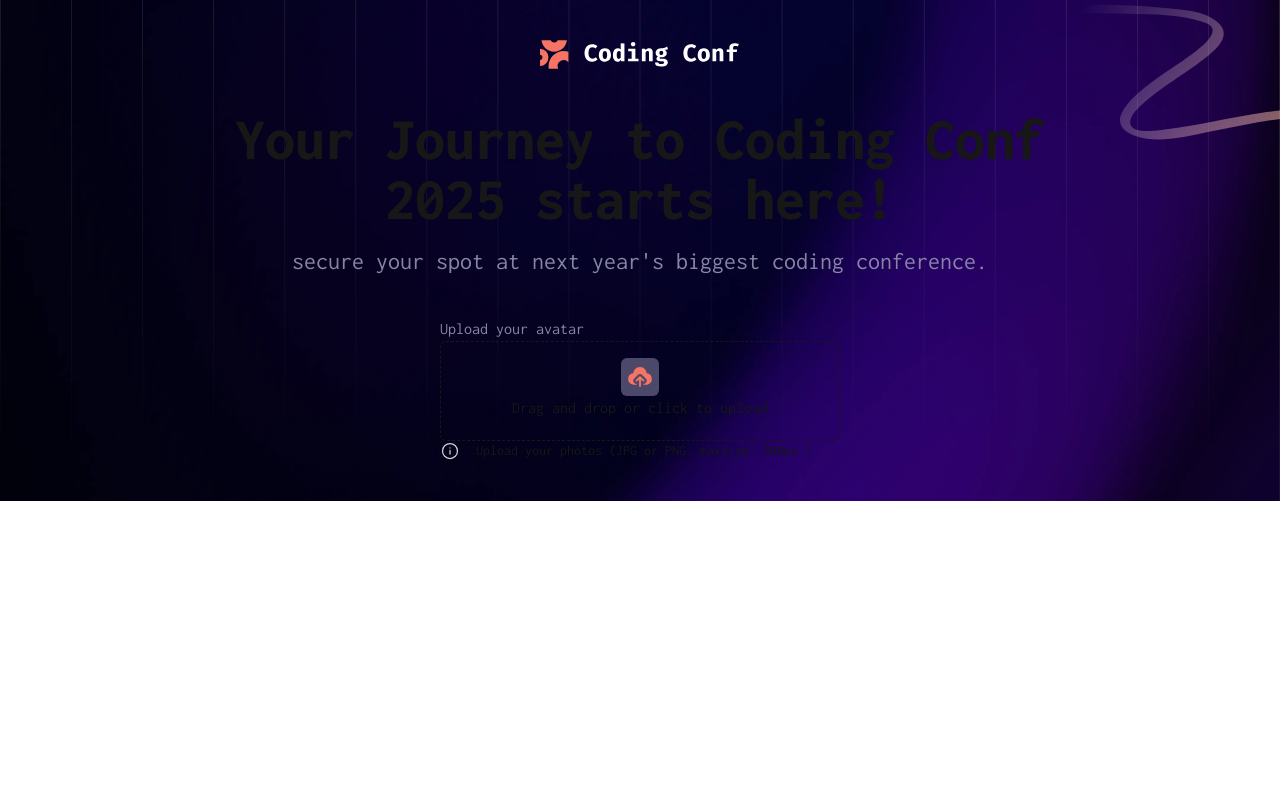
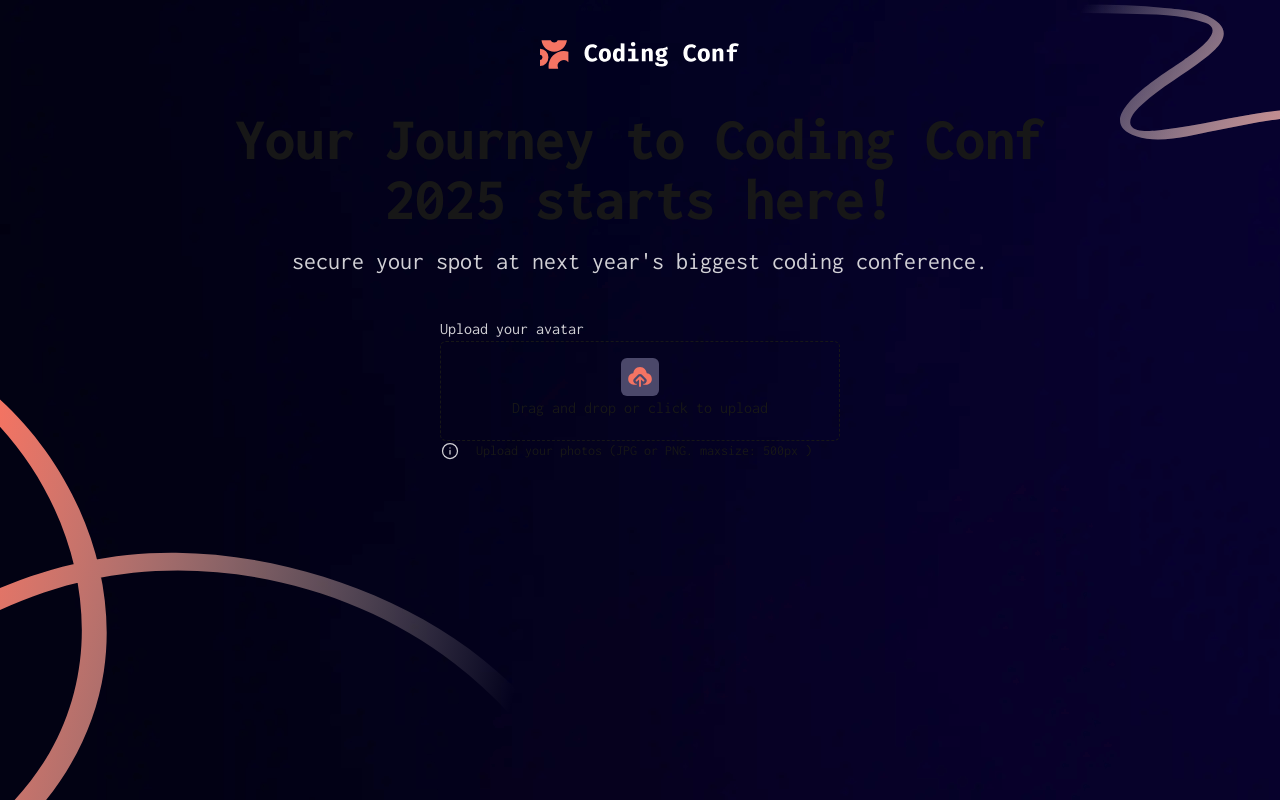
Before and after one commit to stkeys/nextjs-mini-project, a Next.js app: page /ticket-form in a window 1280 px wide. Built offline with nearby package versions, Linux system fonts and the light colour scheme.

Commit message:
added changes

```diff
--- a/src/app/ticket-form/Background.tsx
+++ b/src/app/ticket-form/Background.tsx
@@ -4,13 +4,7 @@ import Image from "next/image";
 const Background = () => {
   return (
     <div>
-      <Image
-        src="/assets/images/background-desktop.png"
-        alt="Main Background"
-        fill
-        style={{ objectFit: 'cover', zIndex: -1 }}
-        priority
-      />
+
       <Image
         src="/assets/images/pattern-lines.svg"
         alt="Pattern Background"
@@ -26,6 +20,22 @@ const Background = () => {
         className="absolute top-0 right-0 z-0 object-contain"
         priority
       />
+      <Image
+        src="/assets/images/pattern-squiggly-line-top.svg"
+        alt="Pattern Top Background"
+        width={300}
+        height={200}
+        className="absolute top-0 right-0 z-0 object-contain"
+        priority
+      />
+      <Image
+        src="/assets/images/pattern-squiggly-line-bottom.svg"
+        alt="Pattern Top Background"
+        width={600}
+        height={400}
+        className="absolute bottom-0 z-0 object-contain"
+        priority
+      />
     </div>
   )
 }
--- a/src/app/ticket-form/page.tsx
+++ b/src/app/ticket-form/page.tsx
@@ -5,9 +5,9 @@ import Background from "./Background";
 
 export default function TicketForm(){
   return(
-    <div className="relative w-full p-10 overflow-hidden">
+    <div className="relative w-full overflow-x-hidden h-screen bg-[url(/assets/images/background-desktop.png)]">
       <Background />
-      <div className="relative z-10 flex items-center justify-center flex-col space-y-10">
+      <div className="relative z-10 flex items-center justify-center flex-col space-y-10 p-10">
         <Image
           src="/assets/images/logo-full.svg"
           alt="Logo"
@@ -16,10 +16,10 @@ export default function TicketForm(){
         />
         <div className="text-center space-y-4 ">
           <h1 className="text-6xl font-extrabold ">Your Journey to Coding Conf <br/>2025 starts here!</h1>
-          <p className="text-2xl text-[hsl(245,15%,58%)]">secure your spot at next year's biggest coding conference. </p>
+          <p className="text-2xl text-[hsl(252,6%,83%)]">secure your spot at next year's biggest coding conference. </p>
         </div>
         <div className="w-[400px]  justify-start">
-          <p className=" text-[hsl(245,15%,58%)] ">Upload your avatar</p>
+          <p className=" text-[hsl(252,6%,83%)] ">Upload your avatar</p>
           <div className="w-full h-25 bg-transparent border border-dashed rounded-md flex items-center flex-col p-4" >
             <div className="bg-[hsl(245,19%,35%)] rounded-md p-1 flex  justify-center">
               <Image
@@ -40,6 +40,8 @@ export default function TicketForm(){
            <p className="text-sm">Upload your photos (JPG or PNG. maxsize: 500px )</p>
          </div>
 
+
+
         </div>
       </div>
     </div>
```
